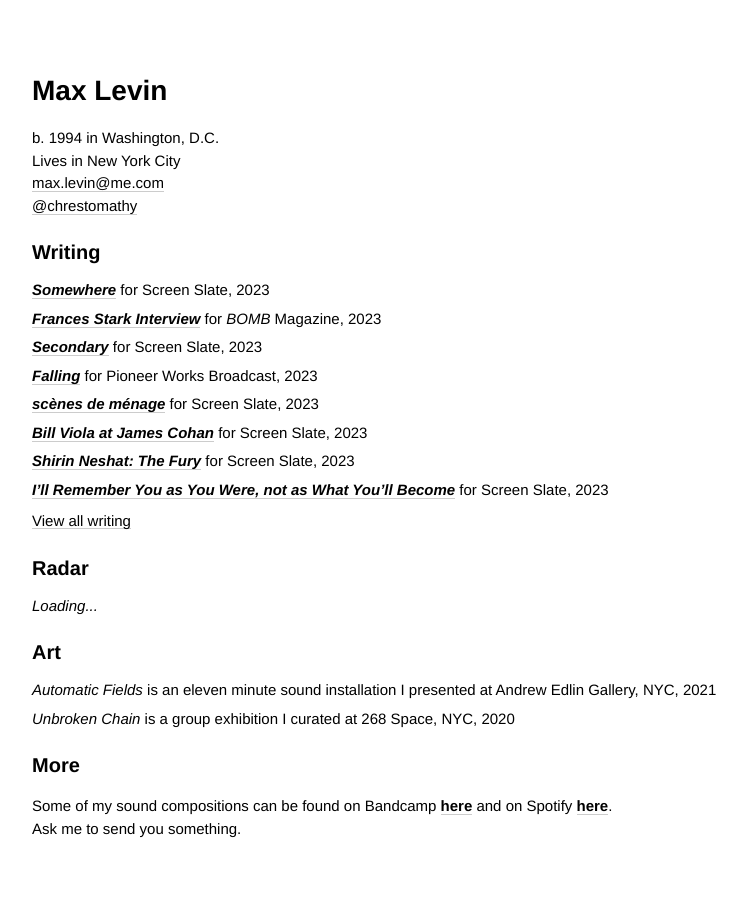
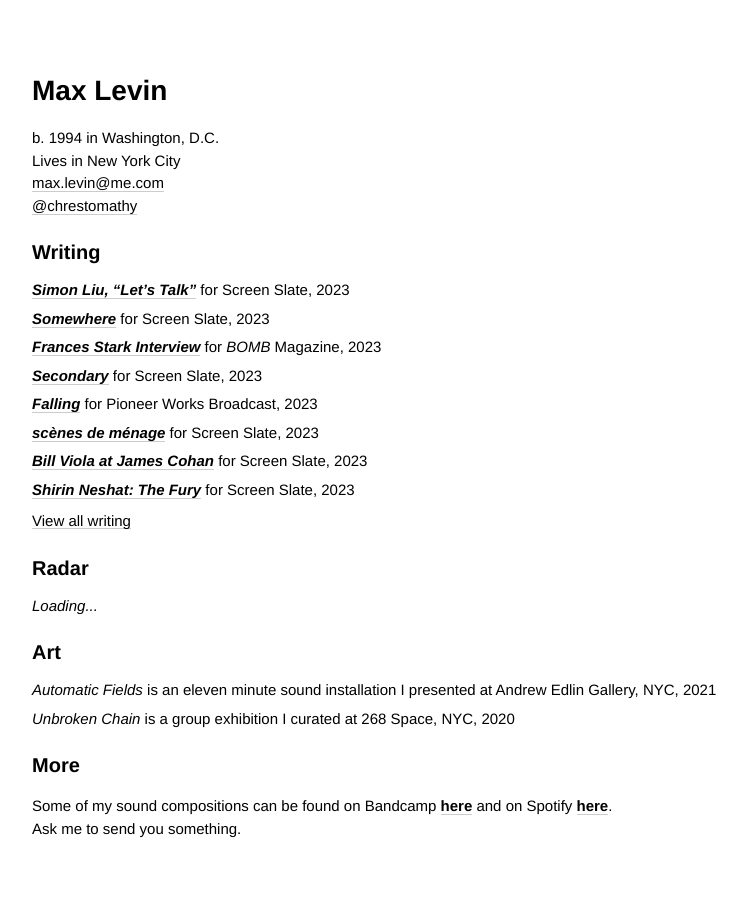
Before and after one commit to minicreative/maxlevin.me, a Jekyll site: the page built from index.md, in a window 1280 px wide. Shown: the whole page, without its empty margins (18-765 px from the left). Built offline with Jekyll 4.4.1, drawn with Linux system fonts in a browser that asks for light colours.

Commit message:
Updated Index

```diff
--- a/index.md
+++ b/index.md
@@ -7,6 +7,9 @@ sections:
   condense_button: View all writing
   condense_count: 8
   items:
+  - description: '**[*Simon Liu, "Let''s Talk"*](https://www.screenslate.com/articles/simon-liu-lets-talk)**
+      for Screen Slate, 2023'
+    image:
   - description: "**[*Somewhere*](https://www.screenslate.com/articles/somewhere)**
       for Screen Slate, 2023"
     image: "/uploads/Somewhere.jpg"
```
